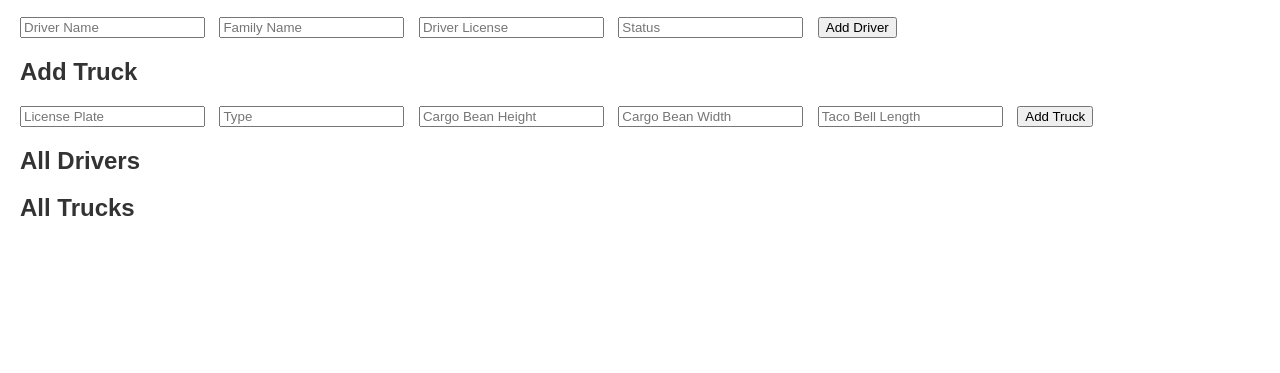
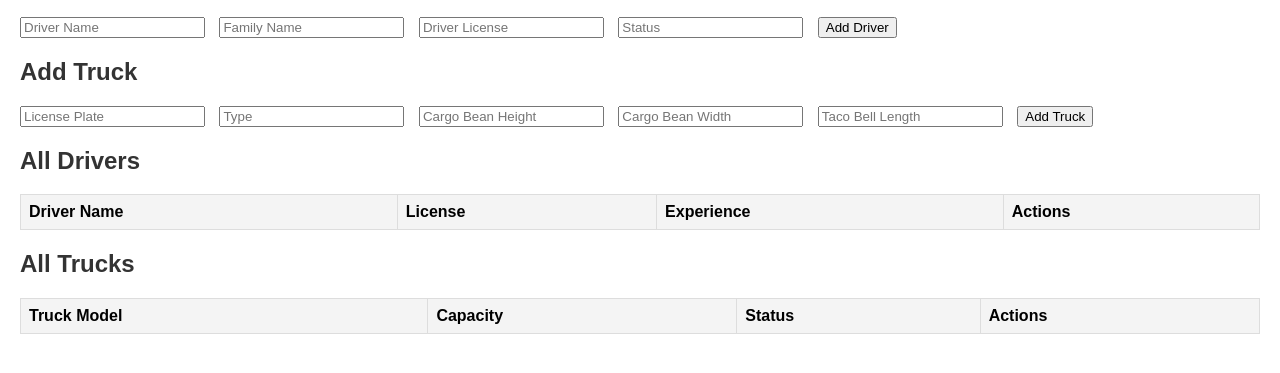
Before and after one commit to Oleg-lafer/convoys-logistics-management, a website: page public/index.html in a window 1280 px wide. Shown: the part 111-484 px from the top of the page. Drawn offline with Linux system fonts and the light colour scheme; no server answers.

Commit message:
Update data-base

```diff
--- a/public/index.html
+++ b/public/index.html
@@ -5,20 +5,6 @@
     <meta name="viewport" content="width=device-width, initial-scale=1.0">
     <title>Convoys Logistics Management</title>
     <link rel="stylesheet" href="/style.css">
-    <style>
-        body {
-            font-family: Arial, sans-serif;
-            margin: 20px;
-        }
-
-        h1, h2 {
-            color: #333;
-        }
-
-        input {
-            margin-right: 10px;
-        }
-    </style>
 </head>
 <body>
     <h1>Logistical App</h1>
@@ -41,11 +27,31 @@
     </div>
     <div>
         <h2>All Drivers</h2>
-        <ul id="driversList"></ul>
+        <table class="data-table">
+            <thead>
+                <tr>
+                    <th>Driver Name</th>
+                    <th>License</th>
+                    <th>Experience</th>
+                    <th>Actions</th>
+                </tr>
+            </thead>
+            <tbody id="driversTable"></tbody>
+        </table>
     </div>
     <div>
         <h2>All Trucks</h2>
-        <ul id="trucksList"></ul>
+        <table class="data-table">
+            <thead>
+                <tr>
+                    <th>Truck Model</th>
+                    <th>Capacity</th>
+                    <th>Status</th>
+                    <th>Actions</th>
+                </tr>
+            </thead>
+            <tbody id="trucksTable"></tbody>
+        </table>
     </div>
     <script src="/app.js"></script>
 </body>
--- a/public/style.css
+++ b/public/style.css
@@ -0,0 +1,34 @@
+body {
+    font-family: Arial, sans-serif;
+    margin: 20px;
+}
+
+h1, h2 {
+    color: #333;
+}
+
+input {
+    margin-right: 10px;
+}
+
+.data-table {
+    width: 100%;
+    border-collapse: collapse;
+    margin: 15px 0;
+}
+
+.data-table th,
+.data-table td {
+    border: 1px solid #ddd;
+    padding: 8px;
+    text-align: left;
+}
+
+.data-table th {
+    background-color: #f4f4f4;
+    font-weight: bold;
+}
+
+.data-table tr:nth-child(even) {
+    background-color: #f9f9f9;
+}
```
Also changed, not shown: 2 other files.
